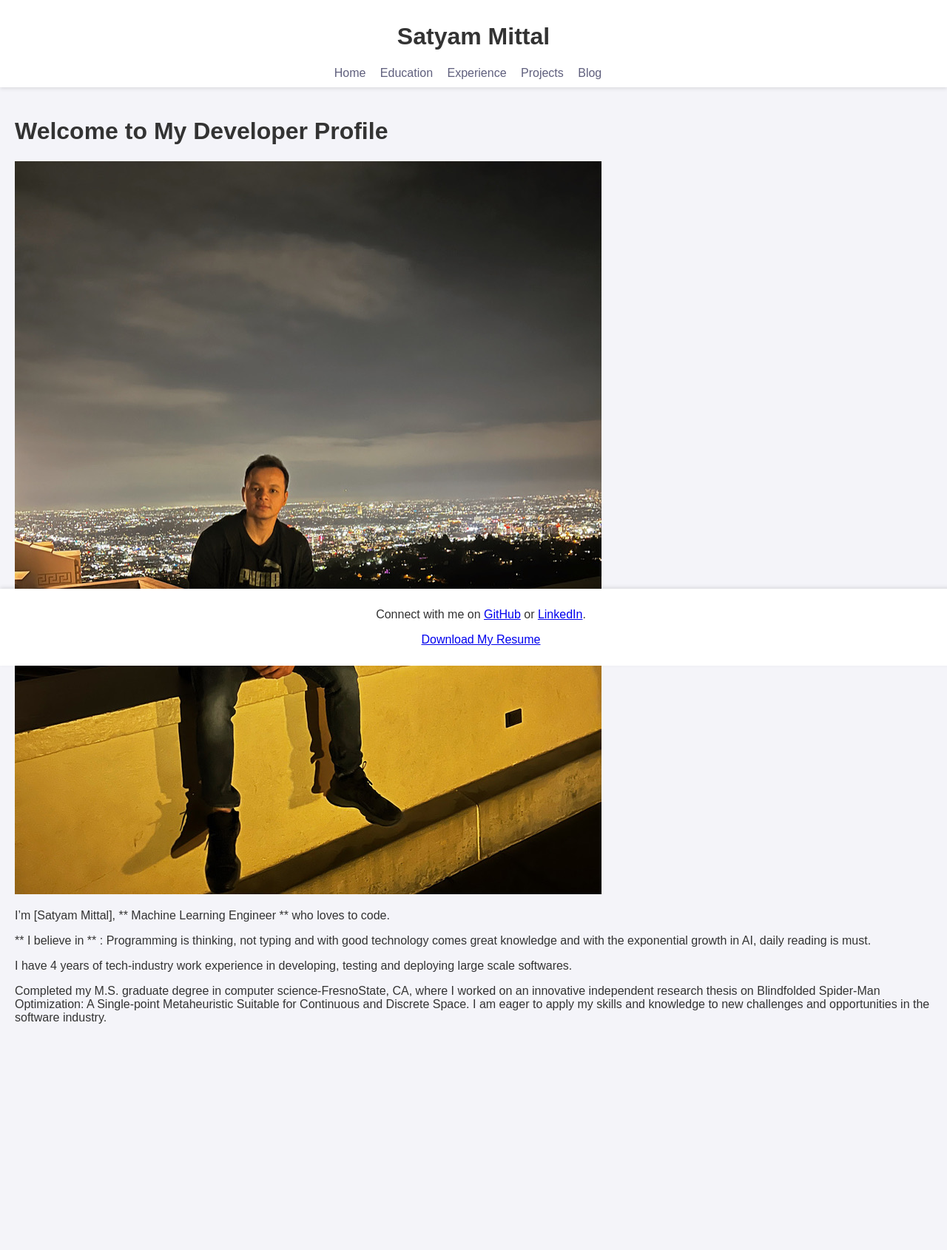
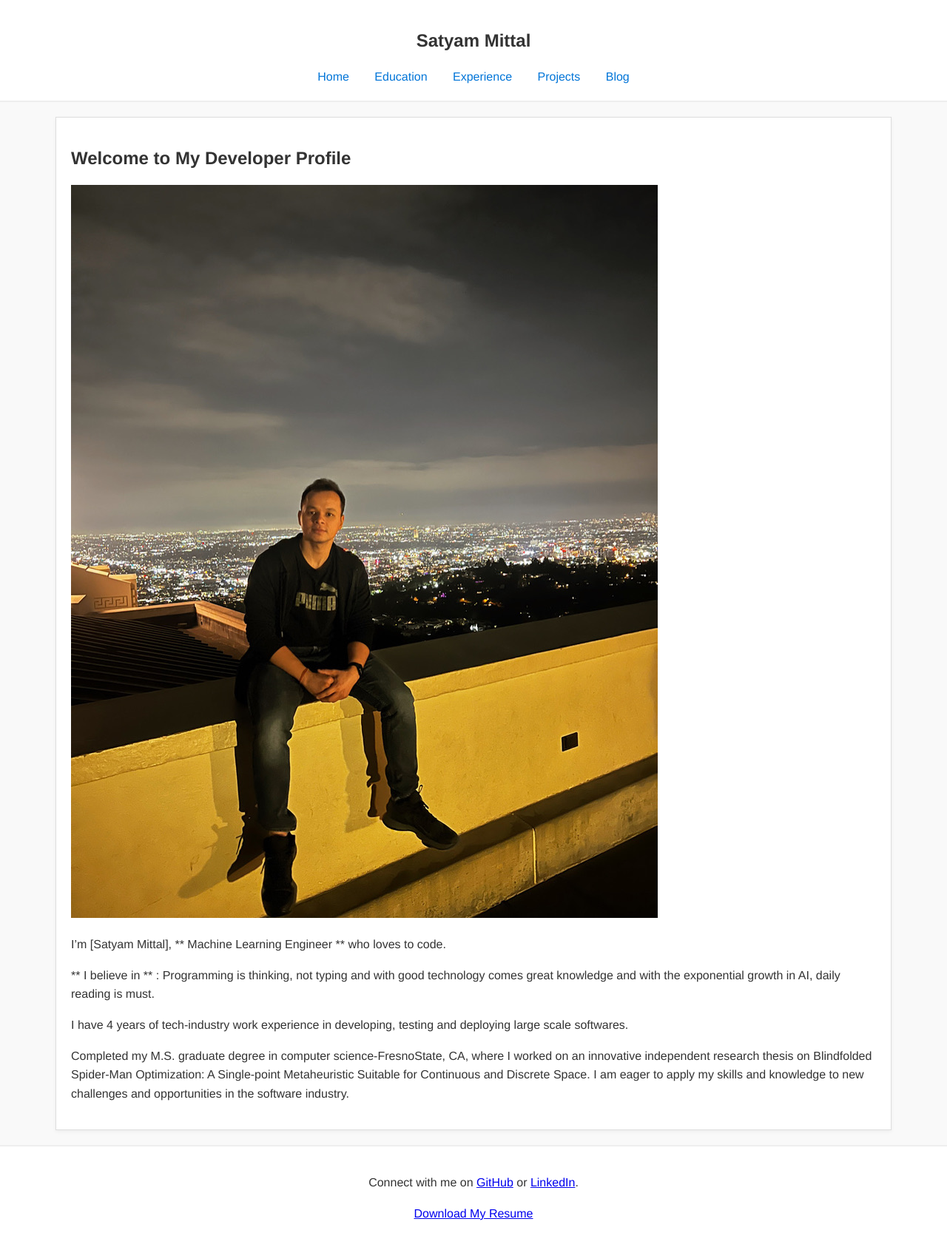
Before and after one commit to 05satyam/05satyam.github.io, a Jekyll site: the page built from index.md, in a window 1280 px wide. Shown: the whole page at 74% size. Built offline with Jekyll 4.4.1, drawn with Linux system fonts in a browser that asks for light colours; before the commit the page ends 1421 px from its top, so only the background shows below that.

```diff
--- a/assets/css/style.css
+++ b/assets/css/style.css
@@ -1,40 +1,87 @@
+/* Base Styles */
 body {
-    font-family: Arial, sans-serif;
-    background-color: #f4f4f9;
+    font-family: 'Helvetica Neue', Arial, sans-serif;
+    background-color: #f9f9f9;
     color: #333;
+    line-height: 1.6;
     margin: 0;
     padding: 0;
 }
 
+/* Header */
 header {
     background-color: #fff;
-    padding: 10px 20px;
+    border-bottom: 2px solid #eee;
+    padding: 20px 40px;
     text-align: center;
-    box-shadow: 0 2px 5px rgba(0,0,0,0.1);
 }
 
+/* Navigation */
 nav a {
-    margin-right: 15px;
-    color: #5f5f7d;
+    margin: 0 15px;
+    color: #0275d8;
     text-decoration: none;
+    font-size: 16px;
 }
 
-nav a:hover {
-    color: #0000ff;
+nav a:hover, nav a:active {
+    color: #01447e;
 }
 
+/* Content Styles */
 .content {
+    width: 85%;
+    margin: 20px auto;
     padding: 20px;
-    min-height: 80vh;
+    background: white;
+    border: 1px solid #ddd;
+    box-shadow: 0 2px 5px rgba(0,0,0,0.05);
 }
 
+/* Footer */
 footer {
     background-color: #fff;
     text-align: center;
-    padding: 10px;
-    position: fixed;
-    left: 0;
+    padding: 20px 0;
+    border-top: 2px solid #eee;
+    position: relative;
     bottom: 0;
     width: 100%;
-    box-shadow: 0 -2px 5px rgba(0,0,0,0.1);
 }
+
+/* Media Queries for Responsive Design */
+@media (max-width: 768px) {
+    .content, header, footer {
+        width: 98%;
+        padding: 10px;
+    }
+
+    nav a {
+        font-size: 14px;
+    }
+}
+
+/* Profile Picture Styling */
+.profile-pic {
+    max-width: 150px; /* Adjust profile picture size */
+    border-radius: 50%; /* Circular profile picture */
+    margin: 10px auto;
+    display: block;
+}
+
+/* Adjusting Spacing and Font Sizes */
+h1, h2, h3 {
+    color: #333;
+}
+
+h1 {
+    font-size: 24px;
+}
+
+h2 {
+    font-size: 20px;
+}
+
+p, li {
+    font-size: 16px;
+}
```
